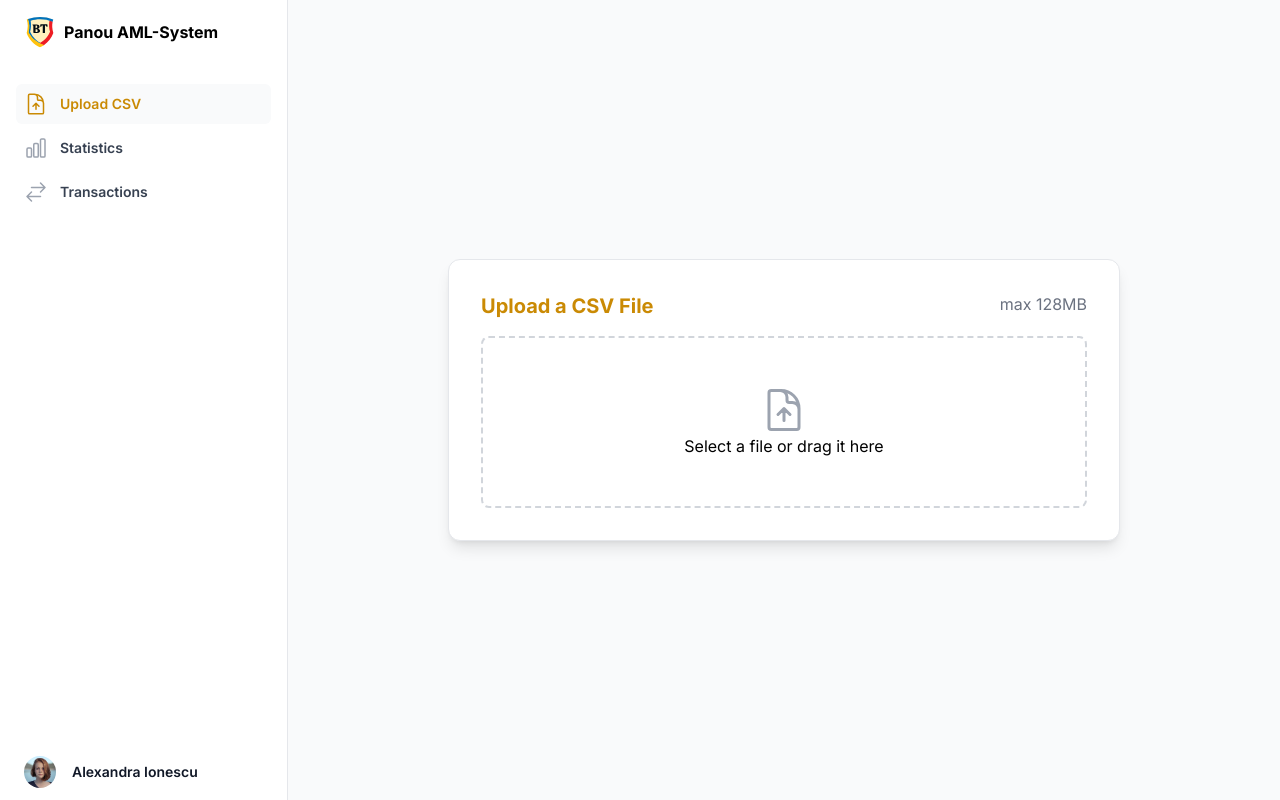
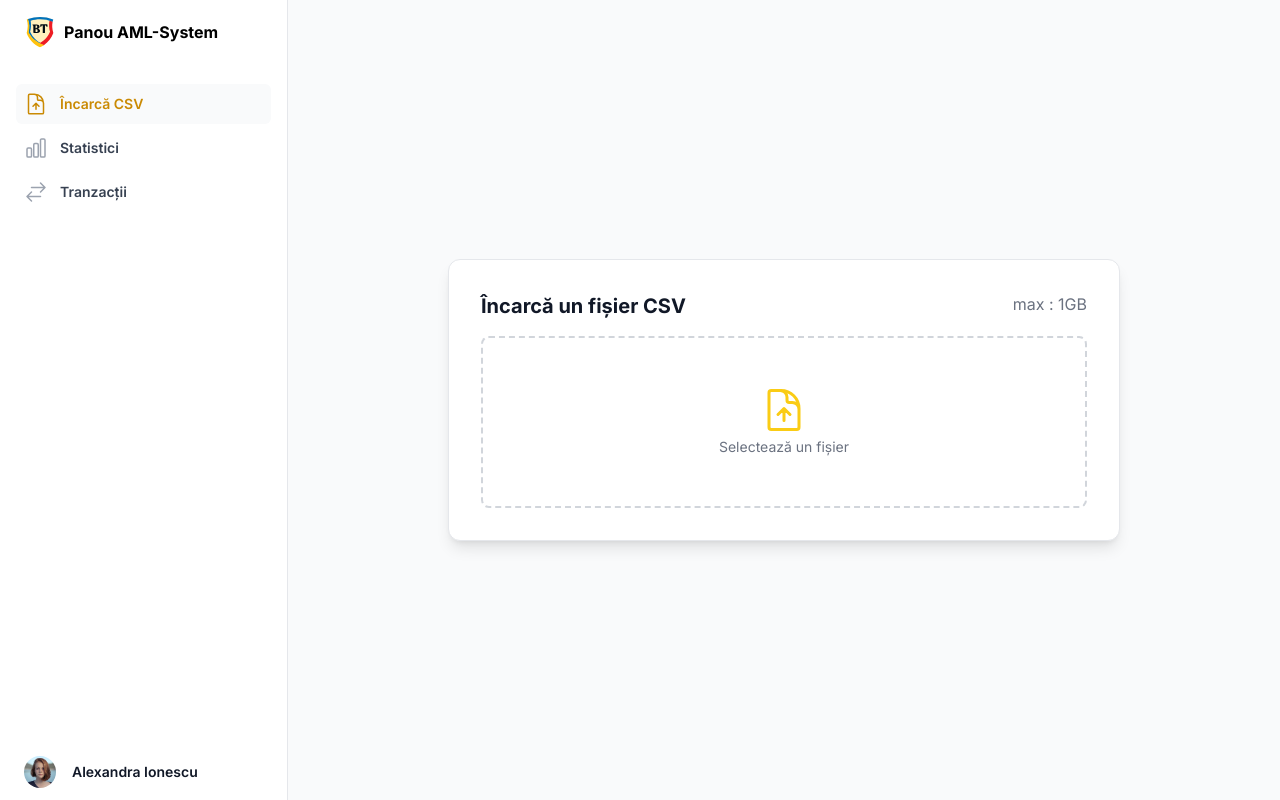
Before and after one commit to marishlucas/BT-AML, a React (Vite) app: page /upload-csv in a window 1280 px wide. Built offline with nearby package versions, Linux system fonts and the light colour scheme.

Commit message:
Language fixing

```diff
--- a/src/components/Bar.jsx
+++ b/src/components/Bar.jsx
@@ -37,21 +37,21 @@ export default function FraudBarChart() {
     labels: generateLastTwentyFourHours(),
     datasets: [
       {
-        label: 'Frauds',
+        label: 'Fraude',
         data: Array.from({ length: 24 }, () => Math.floor(Math.random() * 20)), // Random hourly frauds data
         backgroundColor: '#fca5a5',
         barPercentage: 0.9,
         categoryPercentage: 0.6,
       },
       {
-        label: 'Unsures',
+        label: 'Incertitudini',
         data: Array.from({ length: 24 }, () => Math.floor(Math.random() * 15)), // Random hourly unsures data
         backgroundColor: '#fde68a',
         barPercentage: 0.9,
         categoryPercentage: 0.6,
       },
       {
-        label: 'Non-Frauds',
+        label: 'Legitime',
         data: Array.from({ length: 24 }, () => Math.floor(Math.random() * 50)), // Random hourly non-frauds data
         backgroundColor: '#bfdbfe',
         barPercentage: 0.9,
--- a/src/components/Layout.jsx
+++ b/src/components/Layout.jsx
@@ -17,14 +17,14 @@ import { Link } from 'react-router-dom';
 
 const navigation = [
   {
-    name: 'Upload CSV',
+    name: 'Încarcă CSV',
     href: '/upload-csv',
     icon: DocumentArrowUpIcon,
     current: false,
   },
-  { name: 'Statistics', href: '/', icon: ChartBarIcon, current: true },
+  { name: 'Statistici', href: '/', icon: ChartBarIcon, current: true },
   {
-    name: 'Transactions',
+    name: 'Tranzacții',
     href: '/transactions',
     icon: ArrowsRightLeftIcon,
     current: false,
@@ -128,8 +128,8 @@ export default function Layout() {
                                   to={item.href}
                                   className={classNames(
                                     item.href == location.pathname
-                                      ? 'bg-gray-50 text-yellow-600'
-                                      : 'text-gray-700 hover:text-yellow-600 hover:bg-gray-50',
+                                      ? 'bg-gray-50 text-yellow-500'
+                                      : 'text-gray-700 hover:text-yellow-500 hover:bg-gray-50',
                                     'transition group flex gap-x-3 rounded-md p-2 text-sm leading-6 font-semibold',
                                   )}
                                 >
--- a/src/components/TransactionsSummary.jsx
+++ b/src/components/TransactionsSummary.jsx
@@ -4,18 +4,18 @@ export default function TransactionsSummary({ ok, fraudulent }) {
   return (
     <div className="flex flex-col !w-full max-w-full p-3 justify-between gap-y-3 md:w-fit bg-white rounded-xl border shadow-md h-full">
       <div className="text-center flex flex-col justify-center h-full gap-y-2 rounded-lg bg-blue-200 border p-4">
-        <h3 className="">Total Transactions</h3>
+        <h3 className="">Tranzacții totale</h3>
         <p className="text-2xl font-bold">
           {(ok + fraudulent).toLocaleString()}
         </p>
       </div>
       <div className="text-center flex flex-col h-full justify-center gap-y-2 rounded-lg bg-yellow-200 border p-4">
-        <h3 className=" ">Fraudulent</h3>
+        <h3 className=" ">Fraudă</h3>
         <p className="text-2xl font-bold">{fraudulent.toLocaleString()}</p>
       </div>
       <div className="text-center flex flex-col h-full justify-center gap-y-2 rounded-lg bg-red-300 border p-4">
-        <h3 className=" ">Percentage Fraudulent</h3>
-        <p className="text-2xl font-bold">{percentage}%</p>
+        <h3 className=" ">Procentaj fraudă</h3>
+        <p className="text-2xl font-bold">{percentage || 0}%</p>
       </div>
     </div>
   );
--- a/src/components/VerificationChart.jsx
+++ b/src/components/VerificationChart.jsx
@@ -26,7 +26,7 @@ export default function VerificationChart() {
 
   return (
     <div className="text-center flex flex-col items-center h-full justify-center gap-y-2 rounded-2xl bg-white border p-4 shadow-md">
-      <h3 className="font-semibold">Transaction Verification</h3>
+      <h3 className="font-semibold">Verificare Tranzacții</h3>
       <div className="aspect-square px-8 flex items-center justify-center w-full">
         <Doughnut data={chartData} />
       </div>
--- a/src/pages/UploadCsv.jsx
+++ b/src/pages/UploadCsv.jsx
@@ -43,10 +43,10 @@ export default function UploadCsv() {
     <div className="absolute h-full w-full grid place-items-center">
       <div className="bg-white rounded-xl p-8 border shadow-lg flex flex-col max-w-2xl w-full">
         <div className="flex justify-between">
-          <h2 className="text-xl text-yellow-600 font-bold mb-4">
-            Upload a CSV File
+          <h2 className="text-xl text-gray-900 font-bold mb-4">
+            Încarcă un fișier CSV
           </h2>
-          <span className="text-gray-500">max 128MB</span>
+          <span className="text-gray-500">max : 1GB </span>
         </div>
         <input
           ref={fileInputRef}
@@ -60,11 +60,13 @@ export default function UploadCsv() {
           onClick={handleButtonClick}
           className="relative block w-full rounded-lg border-2 border-dashed border-gray-300 p-12 text-center hover:border-gray-400 focus:outline-none focus:ring-2 focus:ring-indigo-500 focus:ring-offset-2"
         >
-          <DocumentArrowUpIcon className="mx-auto h-12 w-12 text-gray-400" />
-          Select a file or drag it here
+          <DocumentArrowUpIcon className="mx-auto h-12 w-12 text-yellow-400" />
+          <span className="mt-4 text-sm text-gray-500">
+            Selectează un fișier
+          </span>
         </button>
         {isLoading && (
-          <p className="text-blue-500 text-center mt-2">Uploading...</p>
+          <p className="text-blue-500 text-center mt-4">Se încarcă...</p>
         )}
         {uploadFileMutation.isError && (
           <p className="text-red-500 text-center mt-2">
```
